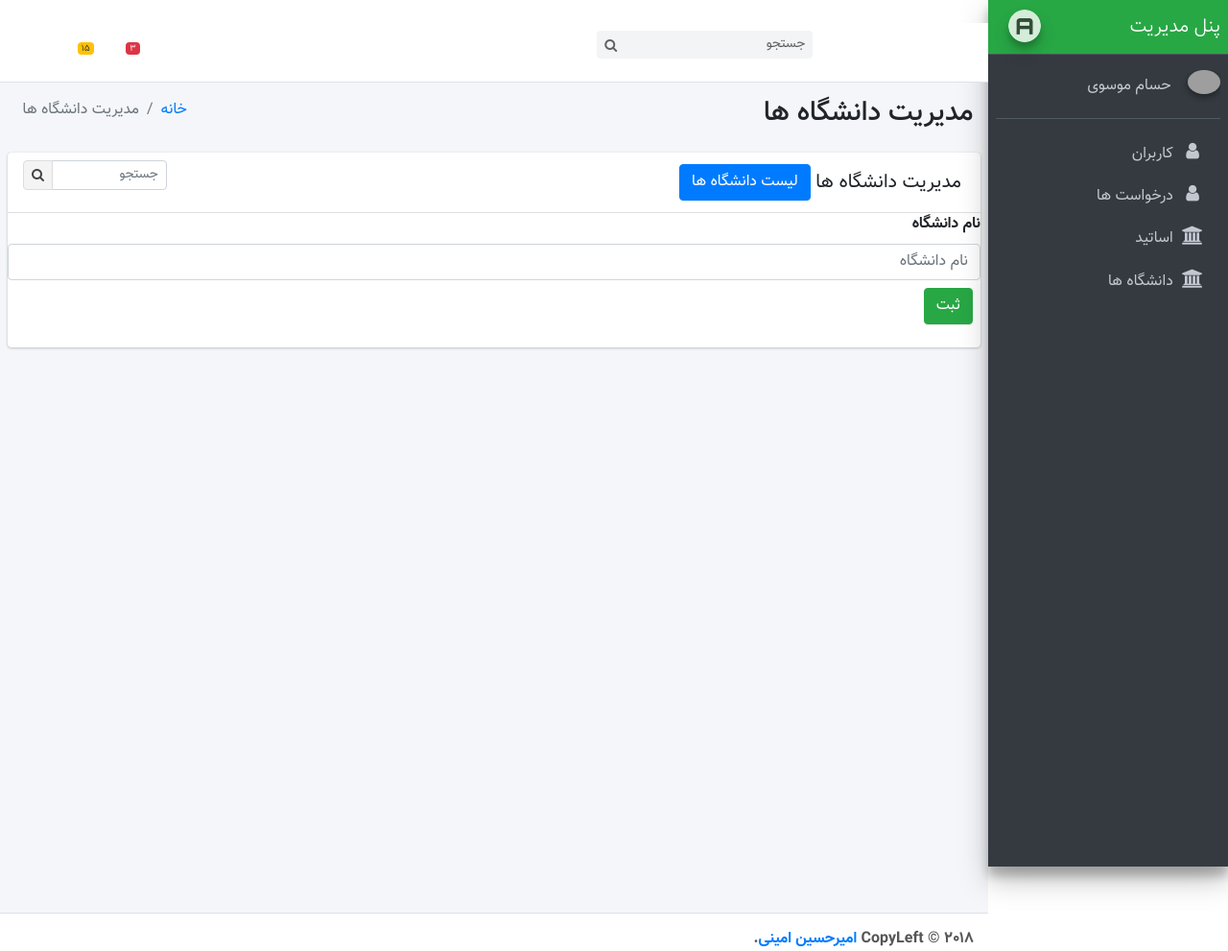
After one commit to AmirHosseinAminiDev/bonyad, a Laravel app: page /admin-panel/universities/create in a window 1280 px wide. The commit adds this page. Shown: the top 991 px of the page at 96% size. Run offline with Laravel 12, Linux system fonts and the light colour scheme; a user stored in the database is signed in; data comes from the database, SQL or seed files in the repository; some libraries are stand-ins or nearby versions; grey boxes are pictures that could not be loaded.

Commit message:
finished university crud completely

```diff
--- a/app/Http/Controllers/Admin/Universities/UniversityController.php
+++ b/app/Http/Controllers/Admin/Universities/UniversityController.php
@@ -4,24 +4,30 @@ namespace App\Http\Controllers\Admin\Universities;
 
 use App\Http\Controllers\Controller;
 use App\Models\University;
+use Illuminate\Contracts\View\Factory;
+use Illuminate\Contracts\View\View;
+use Illuminate\Foundation\Application;
 use Illuminate\Http\Request;
+use Illuminate\Validation\Rule;
 
 class UniversityController extends Controller
 {
     /**
      * Display a listing of the resource.
      */
-    public function index()
+    public function index(): View|Application|Factory|\Illuminate\Contracts\Foundation\Application
     {
-        //
+        return view('admin.universities.index', [
+            'universities' => University::all()
+        ]);
     }
 
     /**
      * Show the form for creating a new resource.
      */
-    public function create()
+    public function create(): View|Application|Factory|\Illuminate\Contracts\Foundation\Application
     {
-        //
+        return view('admin.universities.create');
     }
 
     /**
@@ -29,7 +35,17 @@ class UniversityController extends Controller
      */
     public function store(Request $request)
     {
-        //
+        $request->validate([
+            'name' => 'required|string|min:5|max:100|unique:universities'
+        ], [
+            'name.required' => 'نام دانشگاه اجباری میباشد',
+            'name.unique' => 'دانشگاهی با این نام قبلا ثبت گردیده است',
+            'name.string' => 'نام دانشگاه باید رشته باشد',
+            'name.min' => 'نام دانشگاه حداقل باید 5 کاراکتر باشد',
+            'name.max' => 'نام دانشگاه حداکثر باید 100 کاراکتر باشد',
+        ]);
+        University::create($request->only(['name']));
+        return redirect()->route('universities.index')->with('success', 'دانشگاه مورد نظر با موفیت ایجاد شد');
     }
 
     /**
@@ -45,7 +61,9 @@ class UniversityController extends Controller
      */
     public function edit(University $university)
     {
-        //
+        return view('admin.universities.edit', [
+            'university' => $university
+        ]);
     }
 
     /**
@@ -53,7 +71,18 @@ class UniversityController extends Controller
      */
     public function update(Request $request, University $university)
     {
-        //
+        $request->validate([
+            'name' => 'required|string|min:5|max:100', Rule::unique('universities')->ignore($university->id),
+        ], [
+            'name.required' => 'نام دانشگاه اجباری میباشد',
+            'name.string' => 'نام دانشگاه باید رشته باشد',
+            'name.min' => 'نام دانشگاه حداقل باید 5 کاراکتر باشد',
+            'name.max' => 'نام دانشگاه حداکثر باید 100 کاراکتر باشد',
+        ]);
+        $university->update([
+            'name' => $request->get('name')
+        ]);
+        return redirect()->route('universities.index')->with('success', 'بروز رسانی دانشگاه با موفقیت انجام شد');
     }
 
     /**
@@ -61,6 +90,7 @@ class UniversityController extends Controller
      */
     public function destroy(University $university)
     {
-        //
+        $university->delete();
+        return redirect()->route('universities.index')->with('success', 'حذف دانشگاه با موفقیت انجام شد');
     }
 }
--- a/app/Models/University.php
+++ b/app/Models/University.php
@@ -8,4 +8,8 @@ use Illuminate\Database\Eloquent\Model;
 class University extends Model
 {
     use HasFactory;
+
+    protected $fillable = [
+        'name'
+    ];
 }
--- a/resources/views/admin/layouts/sidebar.blade.php
+++ b/resources/views/admin/layouts/sidebar.blade.php
@@ -55,7 +55,7 @@
                     </li>
 
                     <li class="nav-item">
-                        <a href="{{ route('teachers.index') }}" class="nav-link">
+                        <a href="{{ route('universities.index') }}" class="nav-link">
                             <i class="nav-icon fa fa-university"></i>
                             <p>
                                 دانشگاه ها
--- /dev/null
+++ b/resources/views/admin/universities/create.blade.php
@@ -0,0 +1,37 @@
+@extends('admin.layouts.master')
+@section('title','مدیریت دانشگاه ها')
+@section('content')
+    <!-- Main content -->
+    <section class="content">
+        <!-- Default box -->
+        <div class="card">
+            <div class="card-header">
+                <h3 class="card-title">@yield('title') <a href="{{ route('universities.create') }}"
+                                                          class="btn btn-primary">لیست دانشگاه ها</a></h3>
+
+                <div class="card-tools">
+                    <div class="input-group input-group-sm" style="width: 150px;">
+                        <input type="text" name="table_search" class="form-control float-right" placeholder="جستجو">
+
+                        <div class="input-group-append">
+                            <button type="submit" class="btn btn-default"><i class="fa fa-search"></i></button>
+                        </div>
+                    </div>
+                </div>
+            </div>
+            <!-- /.card-header -->
+            <div class="card-body p-0">
+                <form action="{{ route('universities.store') }}" method="POST">
+                    @csrf
+                    <label for="">نام دانشگاه</label>
+                    <input type="text" name="name" class="form-control" placeholder="نام دانشگاه" id="">
+                    <button type="submit" class="btn btn-success m-2">ثبت</button>
+                </form>
+            </div>
+            <!-- /.card-body -->
+        </div>
+        <!-- /.card -->
+
+    </section>
+    <!-- /.content -->
+@endsection
--- a/routes/web.php
+++ b/routes/web.php
@@ -4,6 +4,7 @@ use App\Http\Controllers\Admin\AdminController;
 use App\Http\Controllers\Admin\Documents\DocumentsController;
 use App\Http\Controllers\Admin\MasterRequests\MasterRequestController;
 use App\Http\Controllers\Admin\Teachers\TeacherController;
+use App\Http\Controllers\Admin\Universities\UniversityController;
 use App\Http\Controllers\Admin\Users\UserController;
 use App\Http\Controllers\ProfileController;
 use App\Http\Middleware\IsAdmin;
@@ -48,6 +49,16 @@ Route::prefix('/admin-panel')->middleware(['auth', IsAdmin::class])->group(funct
         Route::put('/update-status/{teacher}', [TeacherController::class, 'status'])->name('teachers.status');
     });
 
+    // UNIVERSITIES //
+    Route::prefix('/universities')->group(function () {
+        Route::get('/', [UniversityController::class, 'index'])->name('universities.index');
+        Route::get('/create', [UniversityController::class, 'create'])->name('universities.create');
+        Route::post('/create', [UniversityController::class, 'store'])->name('universities.store');
+        Route::get('/edit/{university}', [UniversityController::class, 'edit'])->name('universities.edit');
+        Route::put('/edit/{university}', [UniversityController::class, 'update'])->name('universities.update');
+        Route::delete('/delete/{university}', [UniversityController::class, 'destroy'])->name('universities.destroy');
+    });
+
 });
 
 Route::get('/dashboard', function () {
```
Also changed, not shown: resources/views/admin/universities/edit.blade.php (added, +39 -0 lines), resources/views/admin/universities/index.blade.php (added, +80 -0 lines).
